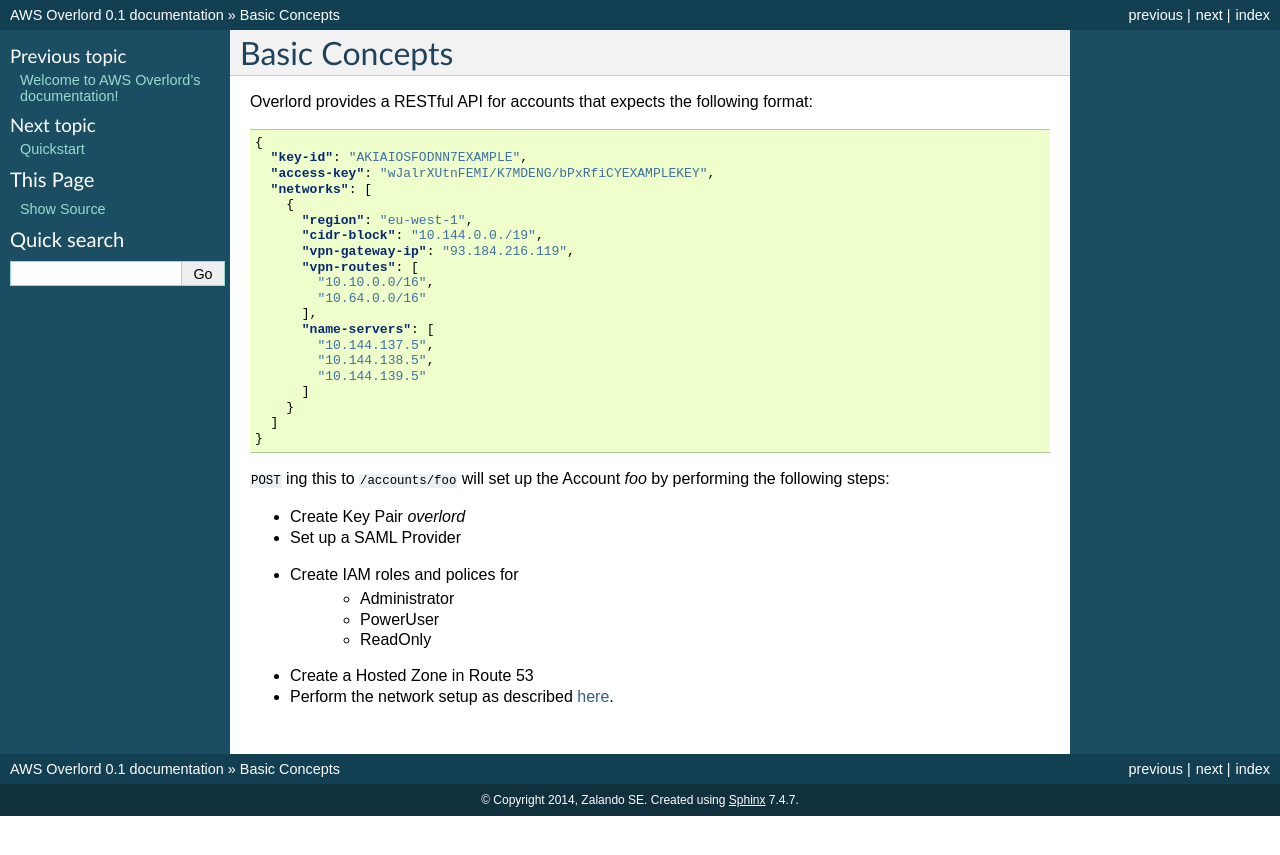
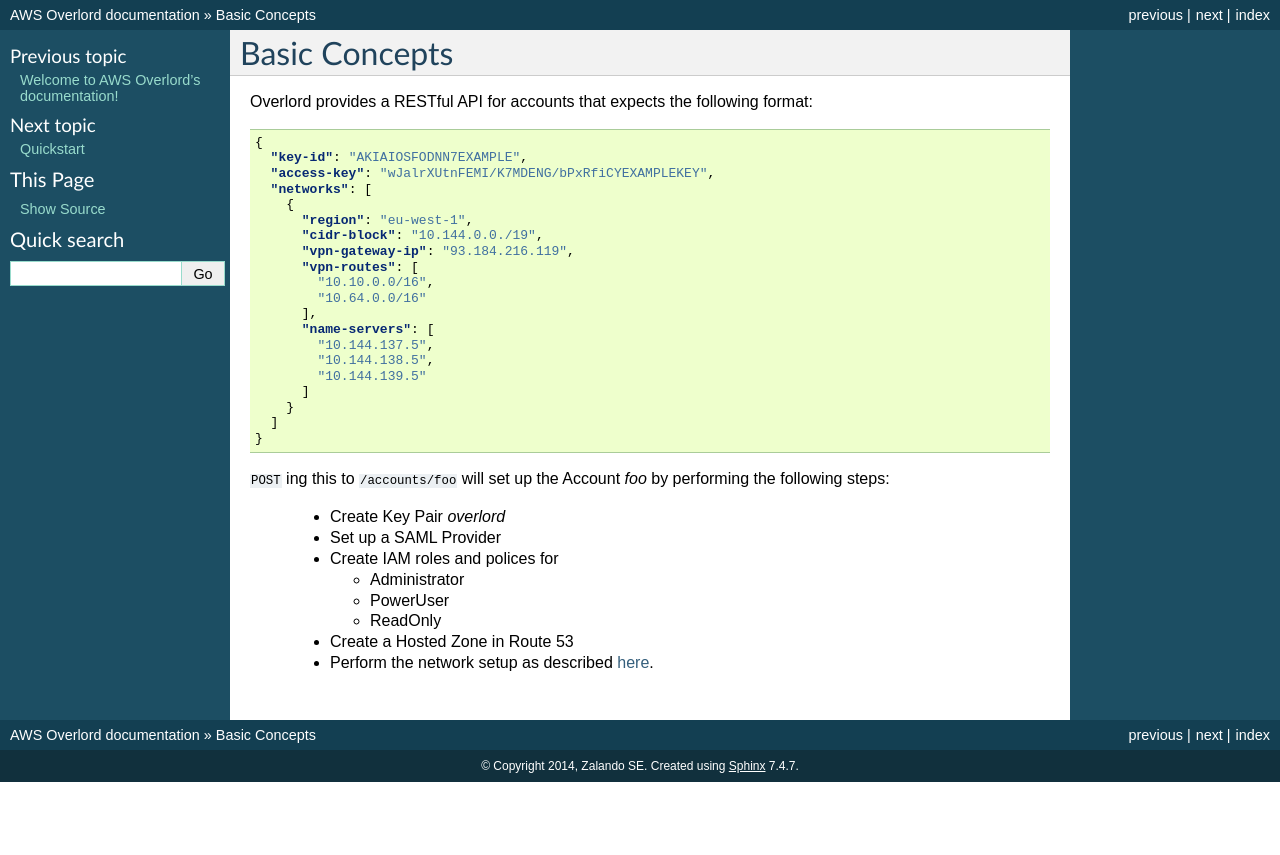
Before and after one commit to apfeiffer85/aws-overlord, a Sphinx documentation site: the page built from docs/concepts.rst, in a window 1280 px wide. Shown: the top 855 px of the page. Built offline with Sphinx 7.4.7, drawn with Linux system fonts in a browser that asks for light colours.

Commit message:
Added release script

```diff
--- a/docs/conf.py
+++ b/docs/conf.py
@@ -51,9 +51,9 @@
 # built documents.
 #
 # The short X.Y version.
-version = '0.1'
+version = open('VERSION', 'r').read()
 # The full version, including alpha/beta/rc tags.
-release = '0.1'
+release = version
 
 # The language for content autogenerated by Sphinx. Refer to documentation
 # for a list of supported languages.
```
Also changed, not shown: README.rst (+5 -4 lines), docs/concepts.rst (+13 -8 lines), 3 other files.
